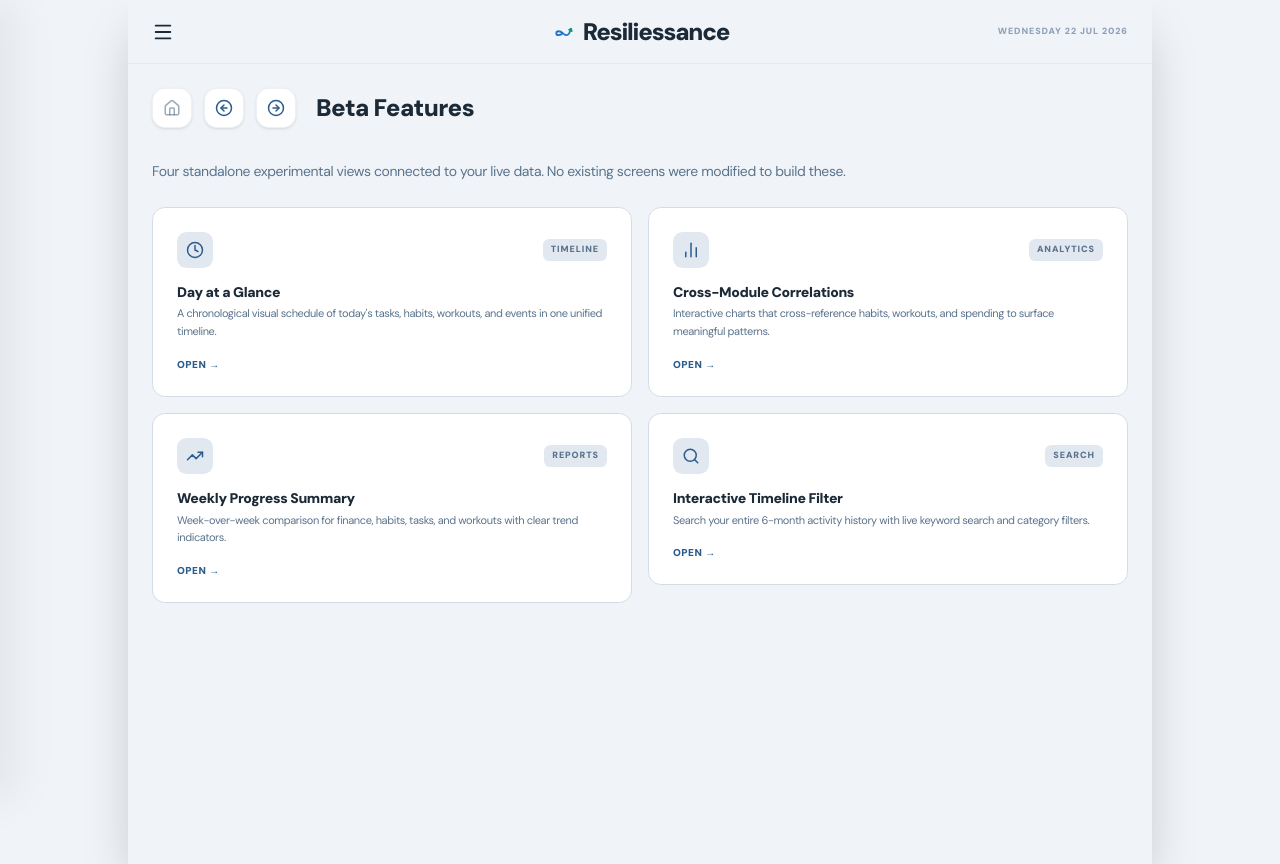
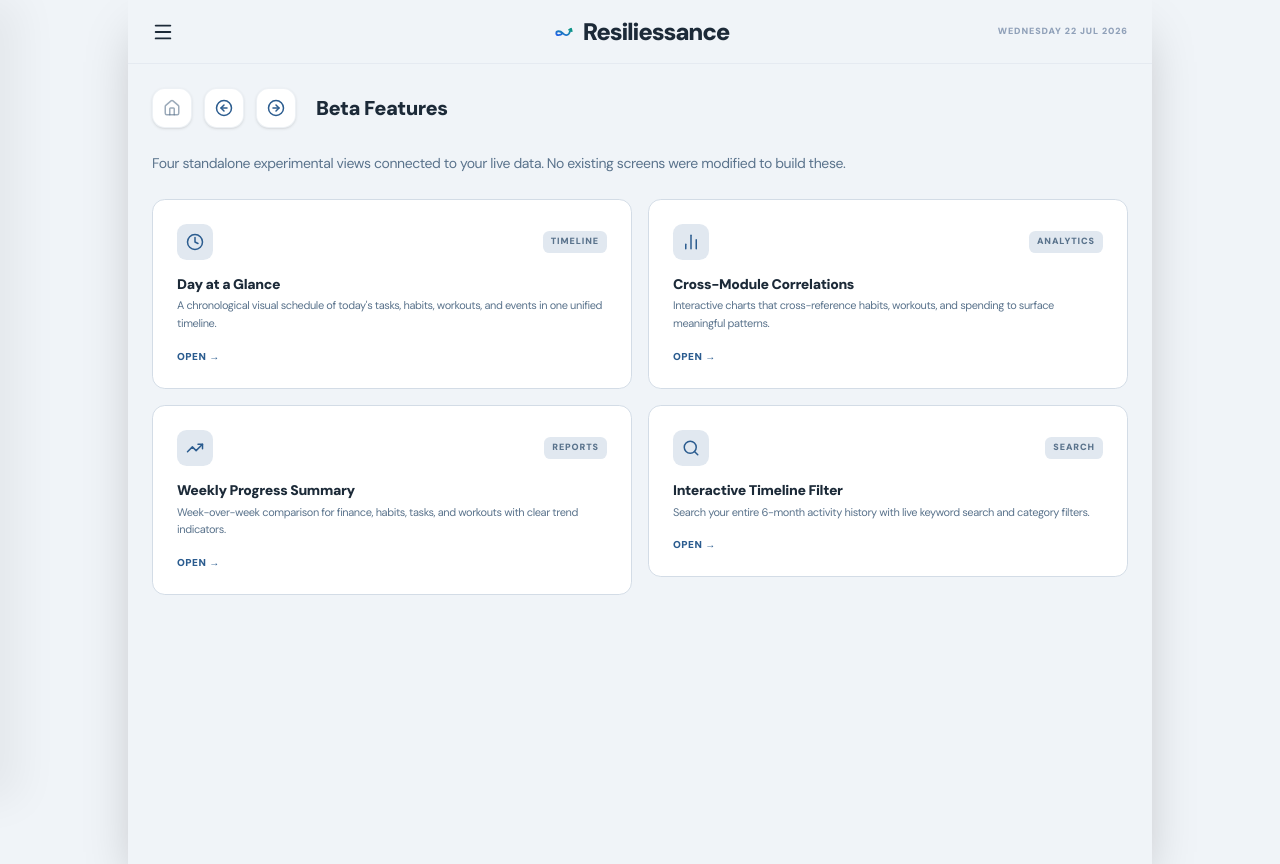
Before and after one commit to ashokkumarrangs/Resiliessance, a Next.js app: page /beta in a window 1280 px wide. Built offline with nearby package versions, Linux system fonts and the light colour scheme.

Commit message:
header change

```diff
--- a/components/PageHeader.tsx
+++ b/components/PageHeader.tsx
@@ -13,7 +13,7 @@ export function PageHeader({ title, children }: PageHeaderProps) {
   const router = useRouter();
 
   return (
-    <div className="flex items-center gap-2 md:gap-3 pt-6 md:pt-0 mb-6 md:mb-8 w-full">
+    <div className="flex items-center gap-2 md:gap-3 pt-2 md:pt-0 mb-4 md:mb-6 w-full">
       {/* Home Button */}
       <Link
         href="/"
@@ -42,7 +42,7 @@ export function PageHeader({ title, children }: PageHeaderProps) {
       </button>
 
       {/* Page Title */}
-      <h1 className="text-lg md:text-2xl font-black text-foreground tracking-tight leading-tight md:leading-none ml-1 md:ml-2 line-clamp-2 md:line-clamp-1">
+      <h1 className="text-base md:text-xl font-black text-foreground tracking-tight leading-tight md:leading-none ml-1 md:ml-2 line-clamp-2 md:line-clamp-1">
         {title}
       </h1>
 
```
